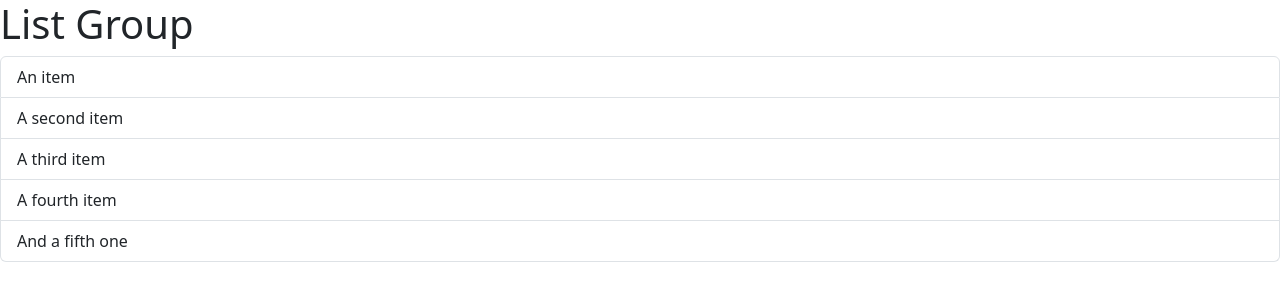
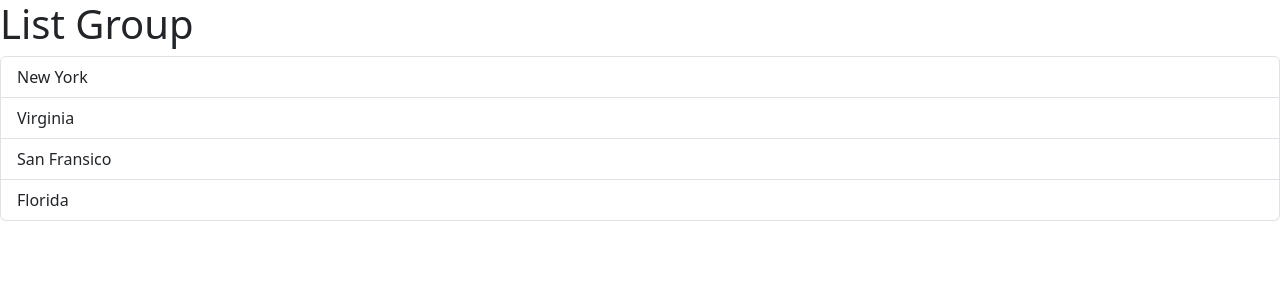
Before and after one commit to athreya-harshith/React-TypeScript-Basics, a React (Vite) app: page / in a window 1280 px wide. Shown: the top 300 px of the page. Built offline with nearby package versions, Linux system fonts and the light colour scheme.

Commit message:
Conditional rendering

```diff
--- a/src/components/ListGroup.tsx
+++ b/src/components/ListGroup.tsx
@@ -1,16 +1,25 @@
 // import { Fragment } from "react";
 function ListGroup() {
+  let items = ["New York", "Virginia", "San Fransico", "Florida"];
+  //   items = [];
+  if (items.length === 0)
+    return (
+      <>
+        <h1>List Group</h1>
+        <p>No Items found</p>
+      </>
+    );
   return (
     <>
       <h1>List Group</h1>
       <ul className="list-group">
-        <li className="list-group-item">An item</li>
-        <li className="list-group-item">A second item</li>
-        <li className="list-group-item">A third item</li>
-        <li className="list-group-item">A fourth item</li>
-        <li className="list-group-item">And a fifth one</li>
+        {items.map((item) => (
+          <li key={item} className="list-group-item">
+            {item}
+          </li>
+        ))}
       </ul>
-      </>
+    </>
   );
 }
 export default ListGroup;
```
